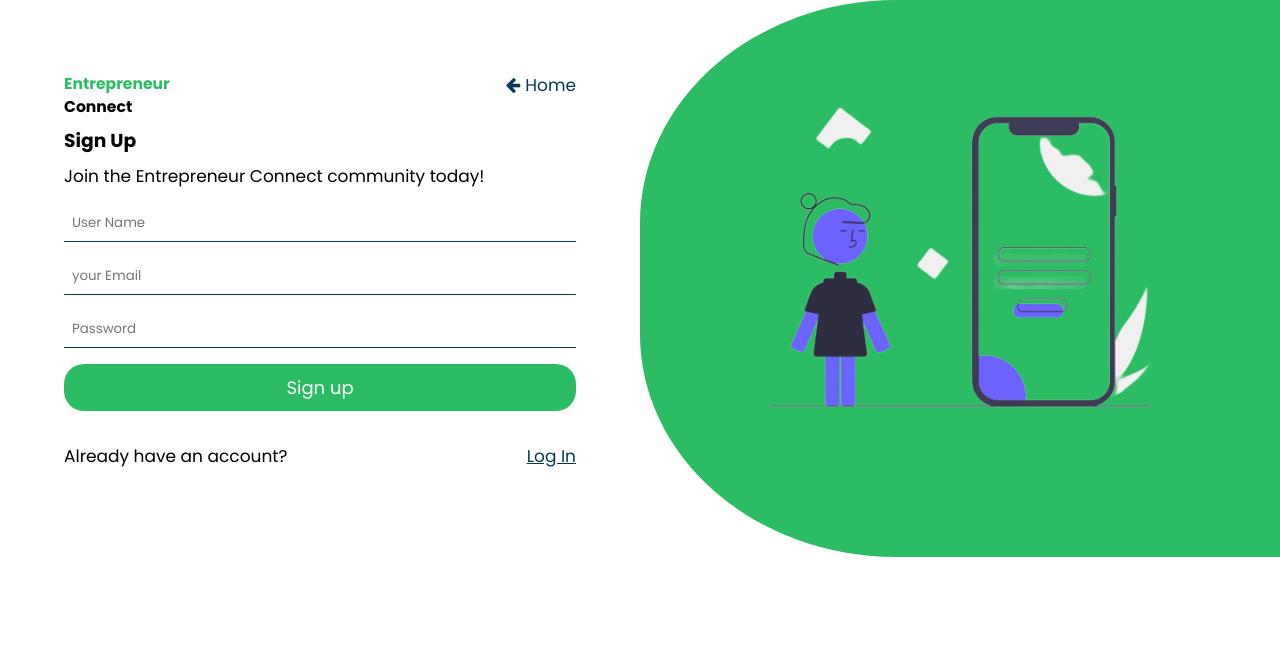
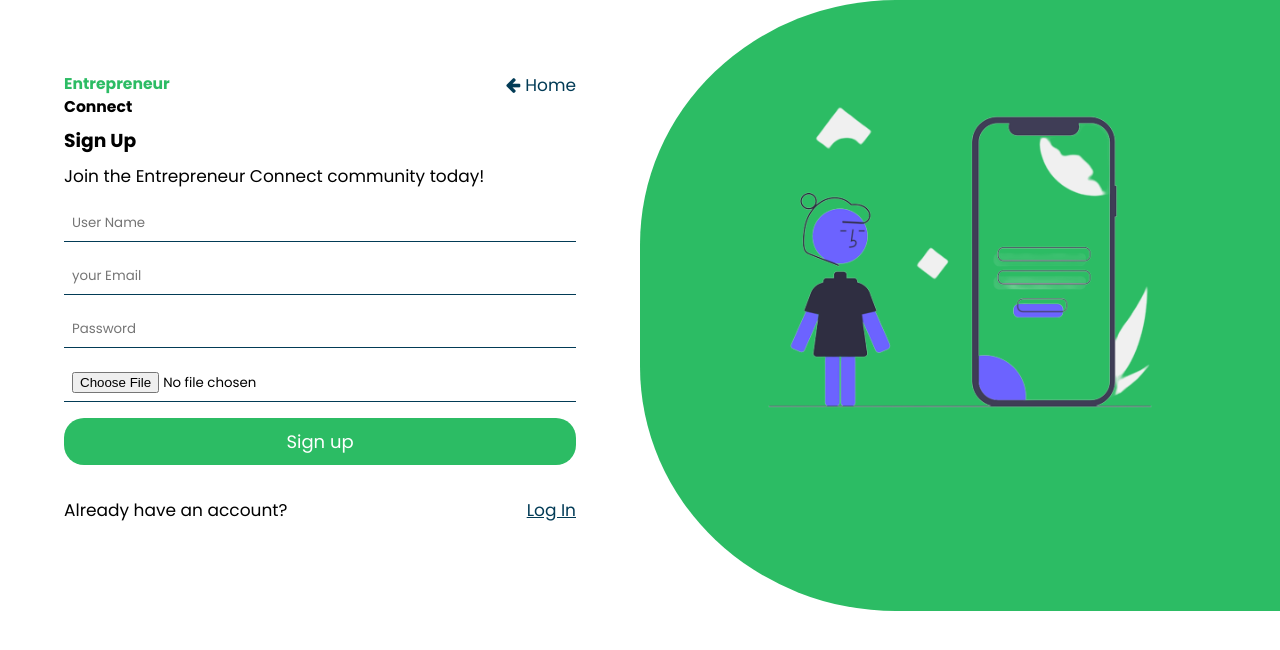
Before and after one commit to Nemwel-Boniface/entrepreneur_connect_fe, a React (Create React App) app: page /signup in a window 1280 px wide. Shown: the top 650 px of the page. Built offline with nearby package versions, Linux system fonts and the light colour scheme.

Commit message:
Update included:   - Added the image upload when signing up   - Dynamically update the post author and image as well when listing the posts

```diff
--- a/src/components/feed/Post.js
+++ b/src/components/feed/Post.js
@@ -8,6 +8,7 @@ const Post = (props) => {
   const { post } = props;
   const {
     id,
+    author,
     created_at,
     tags,
     body,
@@ -38,9 +39,9 @@ const Post = (props) => {
     <div className="Post">
       <div className="postHeader">
         <div className="postHeaderLeft">
-          <img src={userProfilePic} alt="" />
+          <img src={author.image} alt="" />
           <div className="postHeaderLeftAuthor">
-            <h2>Nemwel Boniface</h2>
+            <h2>{author.username}</h2>
             <p>{created_at}</p>
           </div>
         </div>
--- a/src/components/user/SignUp.js
+++ b/src/components/user/SignUp.js
@@ -1,5 +1,5 @@
 import React, { useState } from 'react';
-import { Link } from 'react-router-dom';
+import { Link, useNavigate } from 'react-router-dom';
 import { useDispatch, useSelector } from 'react-redux';
 import {
   signUpRequest, signUpSuccess, signUpFailure, setToken,
@@ -7,10 +7,13 @@ import {
 import signUpImg from '../../images/user/signup-removebg-preview.png';
 
 const SignUp = () => {
+  const navigate = useNavigate()
   const dispatch = useDispatch();
   const loading = useSelector((state) => state.signUp.loading);
   const success = useSelector((state) => state.signUp.success);
   const error = useSelector((state) => state.signUp.error);
+  const [image, setImage] = useState('');
+  const [url, setUrl] = useState('')
 
   const [formData, setFormData] = useState({
     email: '',
@@ -18,17 +21,16 @@ const SignUp = () => {
     password: '',
   });
 
-  const handleSubmit = async (e) => {
-    e.preventDefault();
+  const handleSubmit = async (imageURL) => {
     dispatch(signUpRequest());
-
+    const upDatedFormData = {...formData, image: imageURL}
     try {
       const response = await fetch('http://127.0.0.1:8000/api/user/register/', {
         method: 'POST',
         headers: {
           'content-type': 'application/json',
         },
-        body: JSON.stringify(formData),
+        body: JSON.stringify(upDatedFormData),
       });
 
       if (!response.ok) {
@@ -46,15 +48,35 @@ const SignUp = () => {
       // Dispatch the signup success action and set the token in Redux state
       dispatch(signUpSuccess());
       dispatch(setToken(authToken)); // Assuming you have a setToken action
+      navigate('/feed')
     } catch (error) {
       // Handle errors during the fetch request or error responses from the API
       dispatch(signUpFailure(error.message)); // Dispatch a failure action with the error message
     }
   };
 
+  const uploadImage = (e) => {
+    e.preventDefault()
+    const data = new FormData()
+    data.append("file", image)
+    data.append("upload_preset", "entrepreneur_connect")
+    data.append("cloud_name", "nemwelb")
+
+    fetch("https://api.cloudinary.com/v1_1/nemwelb/image/upload", {
+      method: "POST",
+      body: data,
+    })
+      .then((res) => res.json())
+      .then((data) => {
+        setUrl(data.url)
+        handleSubmit(data.url)
+      })
+      .catch((err) => console.log(err))
+  }
+
   const signUpForm = () => (
     <section className="signUpComponent">
-      <form className="signUpForm loginForm" onSubmit={handleSubmit}>
+      <form className="signUpForm loginForm" onSubmit={uploadImage}>
         <input
           type="text"
           placeholder="User Name"
@@ -74,6 +96,11 @@ const SignUp = () => {
           placeholder="Password"
           value={formData.password}
           onChange={(e) => setFormData({ ...formData, password: e.target.value })}
+        />
+        <input
+          type='file'
+          accept='image/*'
+          onChange={(e) => setImage(e.target.files[0])}
         />
 
         <button type="submit" disabled={loading}>
```
